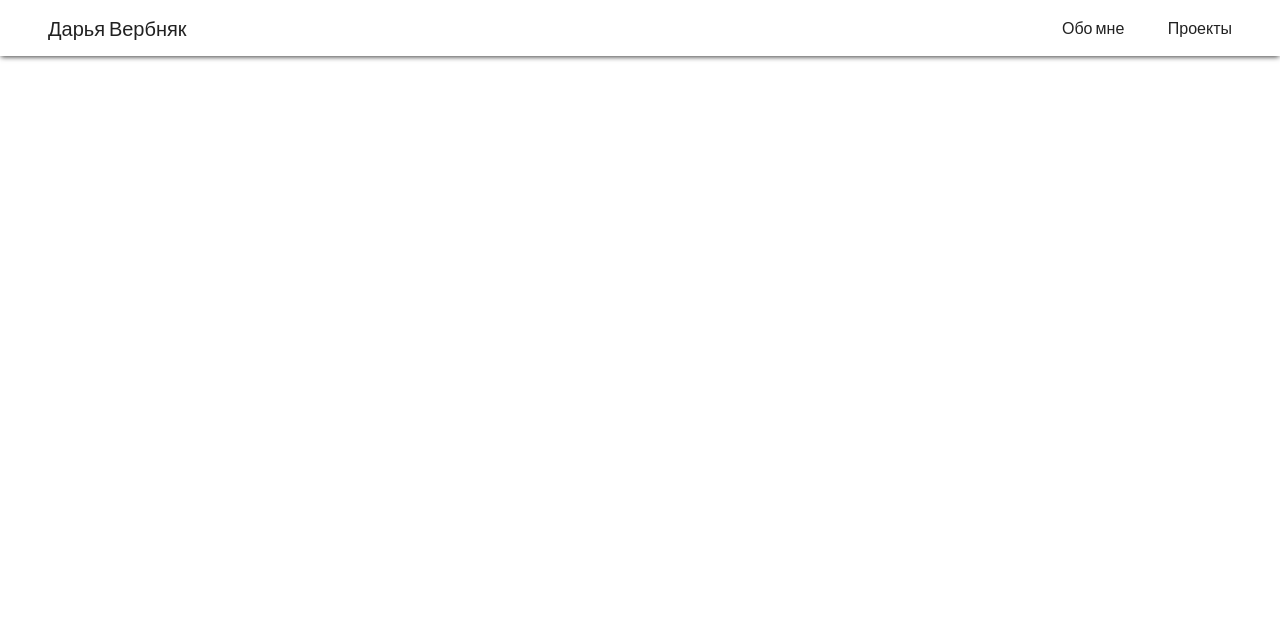
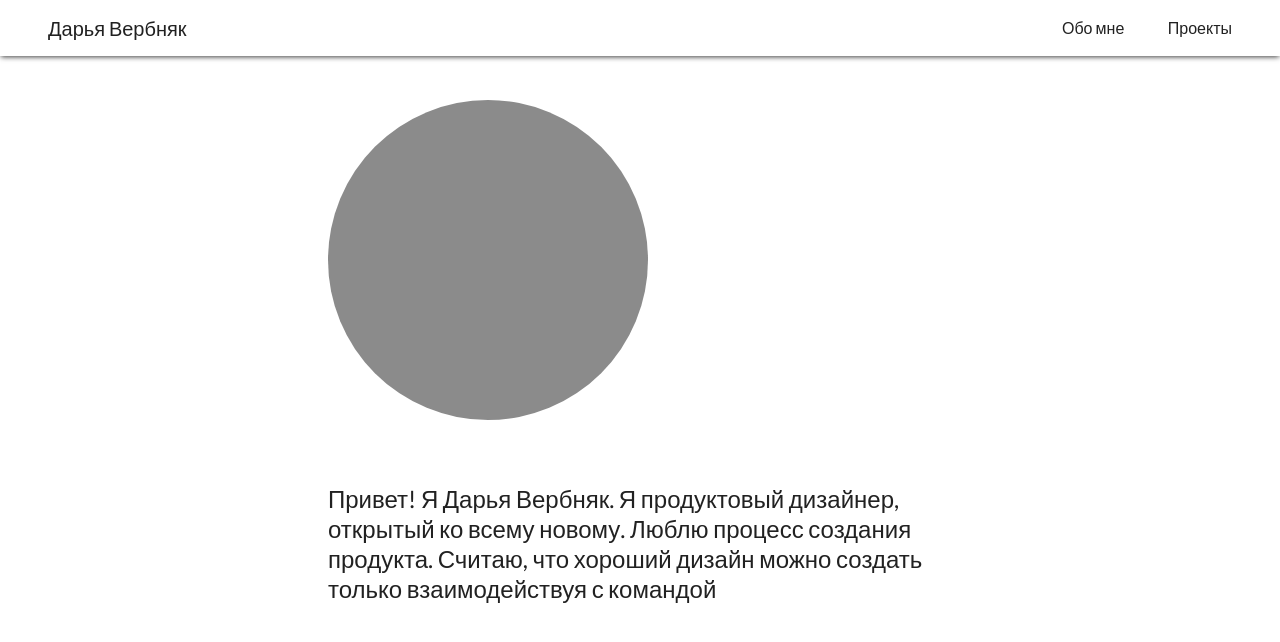
Before and after one commit to Glebkiselev11/dver-portfolio, a Vue app: page / in a window 1280 px wide. Shown: the top 642 px of the page. Built offline with nearby package versions, Linux system fonts and the light colour scheme.

Commit message:
renamed home-page to about-page, added grid container

```diff
--- a/src/App.vue
+++ b/src/App.vue
@@ -3,19 +3,19 @@
 
 		<navbar />
 
-		<home-page />
+		<about-page />
 
   </div>
 </template>
 
 <script>
 import Navbar from '@/components/Navbar.vue';
-import HomePage from '@/views/HomePage.vue';
+import AboutPage from '@/views/AboutPage.vue';
 
 export default {
 	name: 'App',
 	components: {
-		HomePage,
+		AboutPage,
 		Navbar
 	}
 }
@@ -31,6 +31,14 @@ export default {
 	text-decoration: none;
 	color: rgba(0, 0, 0, 0.87);
 	font-family: 'Lato', sans-serif;
+}
+
+.container {
+	display: grid;
+	width: 100%;
+	grid-template-columns: [left-col] 3fr [center-col] 6fr [right-col] 3fr;
+	grid-gap: 1em;
+	/* grid-template-columns: repeat(12, 1fr); */
 }
 
 h1 {
--- a/src/components/Hero.vue
+++ /dev/null
@@ -1,15 +0,0 @@
-<template>
-	<div class="hero">
-
-	</div>
-</template>
-
-<script>
-export default {
-	name: 'hero'
-}
-</script>
-
-<style scoped>
-
-</style>
--- a/src/components/Navbar.vue
+++ b/src/components/Navbar.vue
@@ -27,9 +27,10 @@ export default {
 <style scoped>
 
 .navbar {
-	height: 56px;
+	height: 3.5rem;
 	box-shadow: 0px 2px 5px -1px rgba(0,0,0,0.75);
 	background: white;
+	margin-bottom: 2.75rem;
 }
 
 .navbar-wrap {
--- /dev/null
+++ b/src/views/AboutPage.vue
@@ -0,0 +1,52 @@
+<template>
+	<!-- Home page -->
+	<div class="container">
+
+		<div class="content">
+			<div class="image-wrap">
+				<!-- Here will be image -->
+
+			</div>
+
+			<h5 class="about-text">
+				Привет! Я Дарья Вербняк. Я продуктовый дизайнер,
+				открытый ко всему новому. Люблю процесс создания
+				продукта. Считаю, что хороший дизайн можно создать
+				только взаимодействуя с командой
+			</h5>
+
+		</div>
+
+
+
+	</div>
+</template>
+
+<script>
+
+export default {
+	name: 'about-page',
+
+}
+</script>
+
+<style scoped>
+
+.content {
+	grid-column: center-col;
+	width: 100%;
+}
+
+.image-wrap {
+	width: 20rem;
+	height: 20rem;
+	border-radius: 50%;
+	margin-bottom: 4rem;
+	background: rgb(139, 139, 139);
+}
+
+.about-text {
+	max-width: 40rem;
+}
+
+</style>
--- a/src/views/HomePage.vue
+++ /dev/null
@@ -1,19 +0,0 @@
-<template>
-	<!-- Home page -->
-	<div class="homepage">
-
-		<hero />
-
-	</div>
-</template>
-
-<script>
-import Hero from '@/components/Hero.vue';
-
-export default {
-	name: 'home-page',
-	components: {
-		Hero
-	}
-}
-</script>
```
